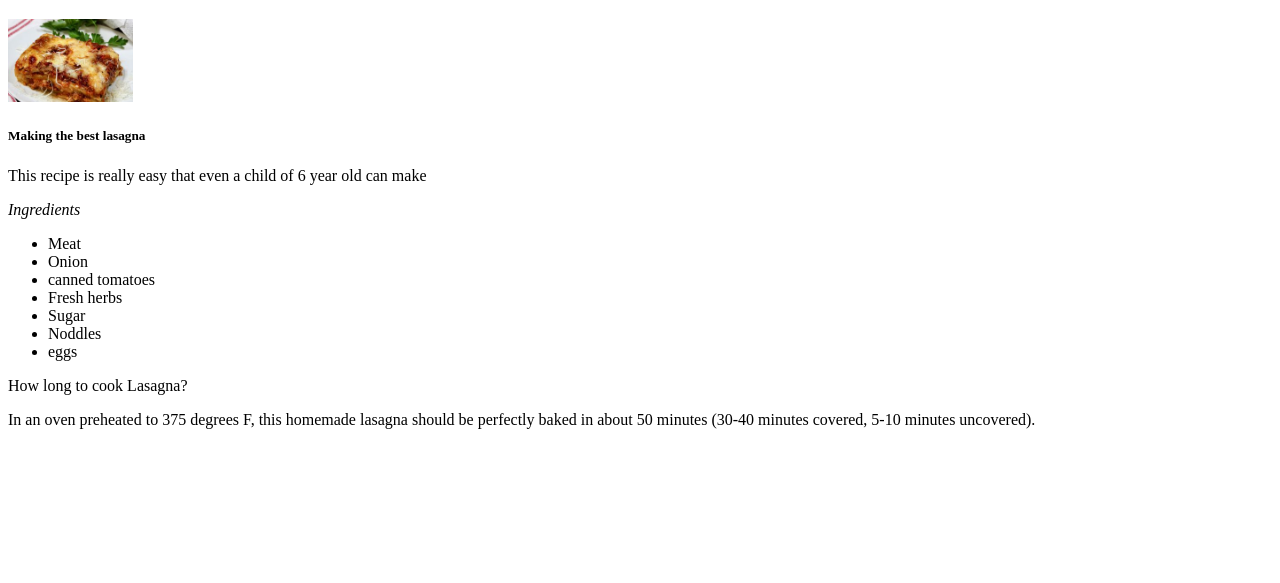
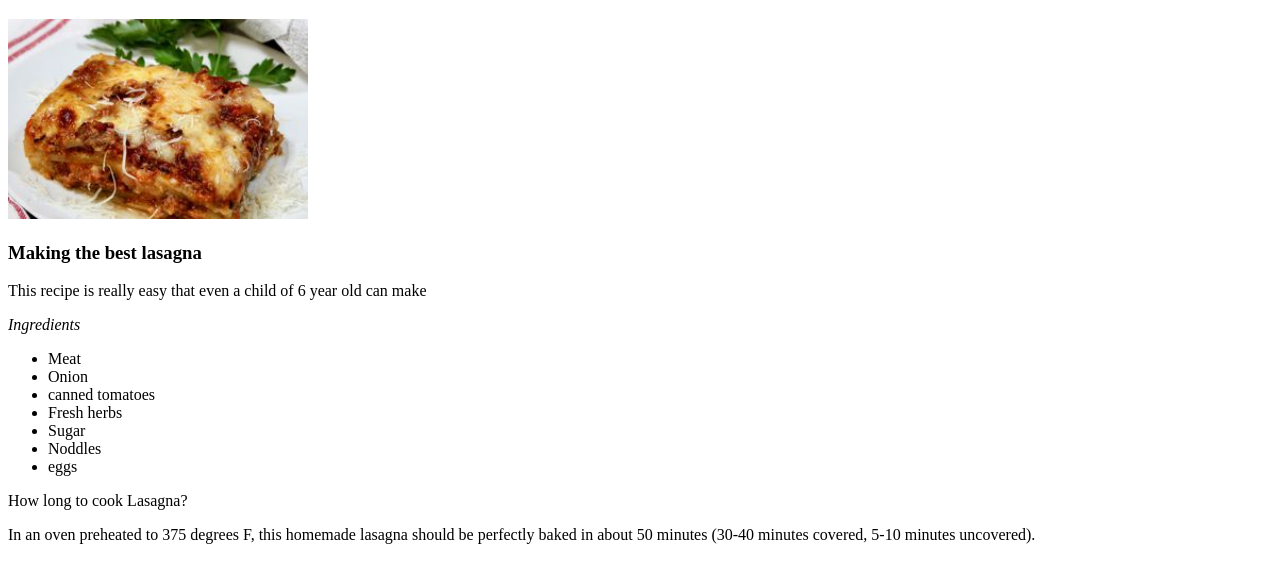
Before and after one commit to SLXIX/odin-recipes, a plain HTML site: page recipes/lasagna.html in a window 1280 px wide. Shown: the part 61-644 px from the top of the page. Drawn offline with Linux system fonts and the light colour scheme.

Commit message:
Modify size of picture and size of heading L10

```diff
--- a/recipes/lasagna.html
+++ b/recipes/lasagna.html
@@ -6,8 +6,8 @@
     </head>
     <body>
         <h1>Lasagna</h1>
-        <img src="../img/Homemade-Lasagna.jpg" width="125" alt="Lasagna picture">
-        <p><h5>Making the best lasagna</h5></p>
+        <img src="../img/Homemade-Lasagna.jpg" width="300" alt="Lasagna picture">
+        <p><h3>Making the best lasagna</h3></p>
         <P>This recipe is really easy that even a child of 6 year old can make</P>
         <p><em>Ingredients</em></p>
         <P>
```
